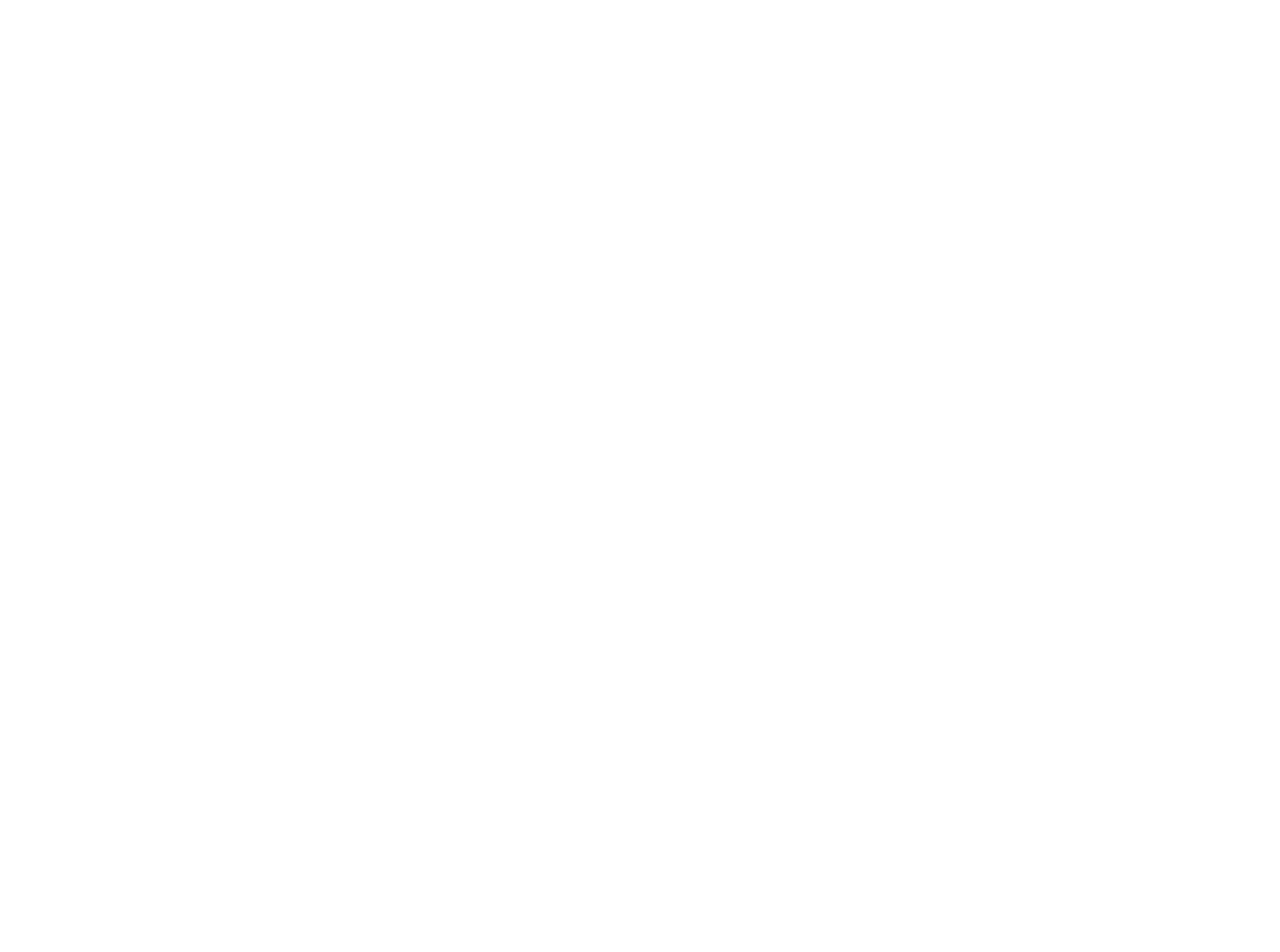
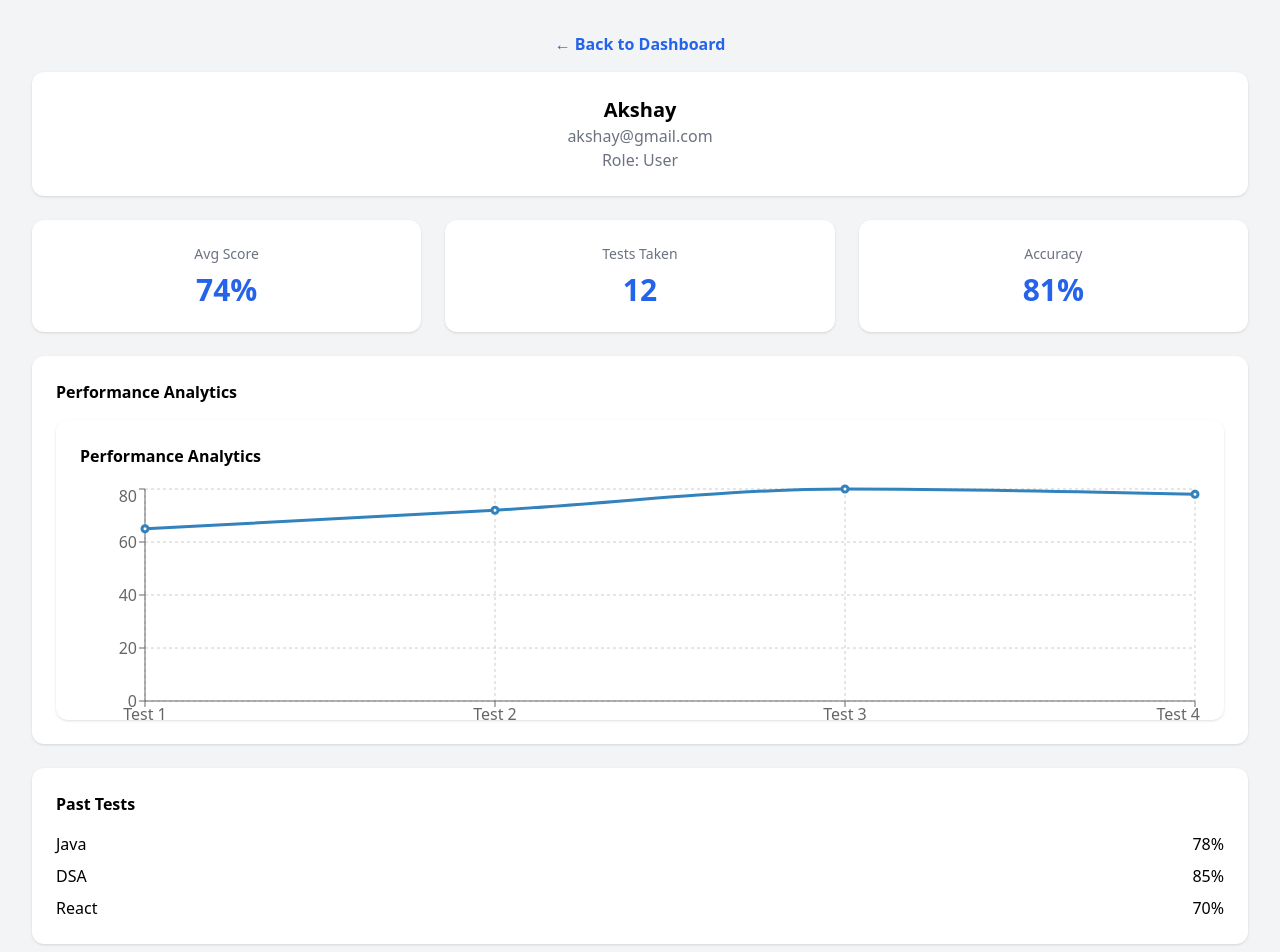
Before and after one commit to Akshay-Gupta10/OnlineAssessment, a React (Vite) app: page /profile in a window 1280 px wide. Before the commit this address had no page. Shown: the top 952 px of the page. Before the commit the page ends 800 px from the top, so only its background shows below. Built offline with nearby package versions, Linux system fonts and the light colour scheme.

Commit message:
Added the analytics of data for a user

```diff
--- a/src/App.jsx
+++ b/src/App.jsx
@@ -2,6 +2,7 @@
 import Login from "./auth/Login";
 import Register from "./auth/Register";
 import UserDashboard from "./pages/UserDashboard";
+import ProfilePage from "./pages/ProfilePage";
 
 function App() {
 
@@ -11,6 +12,7 @@
       <Route path="/register" element={<Register />} />
       <Route path="/login" element={<Login />} />
       <Route path="/dashboard" element={<UserDashboard/>}/>
+      <Route path="/profile" element={<ProfilePage/>}/>
       </Routes>
   )
 }
--- /dev/null
+++ b/src/components/AnalyticsChart.jsx
@@ -0,0 +1,34 @@
+import {
+  LineChart,
+  Line,
+  XAxis,
+  YAxis,
+  CartesianGrid,
+  Tooltip,
+  ResponsiveContainer
+} from "recharts";
+
+const data = [
+  { test: "Test 1", score: 65 },
+  { test: "Test 2", score: 72 },
+  { test: "Test 3", score: 80 },
+  { test: "Test 4", score: 78 }
+];
+
+export default function AnalyticsChart() {
+  return (
+    <div className="bg-white rounded-xl shadow p-6 h-[300px]">
+      <h3 className="font-semibold mb-4">Performance Analytics</h3>
+
+      <ResponsiveContainer width="100%" height="100%">
+        <LineChart data={data}>
+          <CartesianGrid strokeDasharray="3 3" />
+          <XAxis dataKey="test" />
+          <YAxis />
+          <Tooltip />
+          <Line type="monotone" dataKey="score" strokeWidth={3} />
+        </LineChart>
+      </ResponsiveContainer>
+    </div>
+  );
+}
--- /dev/null
+++ b/src/components/StatCard.jsx
@@ -0,0 +1,8 @@
+export default function StatCard({ title, value }) {
+  return (
+    <div className="bg-white rounded-xl shadow p-6 text-center">
+      <p className="text-gray-500 text-sm">{title}</p>
+      <h2 className="text-3xl font-bold text-blue-600 mt-2">{value}</h2>
+    </div>
+  );
+}
--- /dev/null
+++ b/src/pages/ProfilePage.jsx
@@ -0,0 +1,56 @@
+import { useNavigate } from "react-router-dom";
+import AnalyticsChart from "../components/AnalyticsChart";
+import StatCard from "../components/StatCard";
+
+export default function ProfilePage() {
+  const navigate = useNavigate();
+
+  return (
+    <div className="min-h-screen bg-gray-100 p-8">
+
+      {/* Back Button */}
+        <button
+            onClick={() => navigate("/dashboard")}
+            className="block mx-auto z-50 mb-4 text-blue-600 font-semibold"
+        >
+            ← Back to Dashboard
+        </button>
+
+        {/* Profile Card */}
+        <div className="text-center bg-white p-6 rounded-xl shadow mb-6">
+            <h2 className="text-xl font-bold">Akshay</h2>
+            <p className="text-gray-500">akshay@gmail.com</p>
+            <p className="text-gray-500">Role: User</p>
+        </div>
+
+        {/* Stats */}
+        <div className="grid grid-cols-1 md:grid-cols-3 gap-6 mb-6">
+            <StatCard title="Avg Score" value="74%" />
+            <StatCard title="Tests Taken" value="12" />
+            <StatCard title="Accuracy" value="81%" />
+        </div>
+
+        {/* Analytics */}
+        <div className="bg-white p-6 rounded-xl shadow mb-6">
+            <h3 className="font-semibold mb-4">Performance Analytics</h3>
+            <AnalyticsChart />
+        </div>
+
+        {/* Past Tests */}
+        <div className="bg-white p-6 rounded-xl shadow">
+            <h3 className="font-semibold mb-4">Past Tests</h3>
+            <ul className="space-y-2">
+            <li className="flex justify-between">
+                <span>Java</span><span>78%</span>
+            </li>
+            <li className="flex justify-between">
+                <span>DSA</span><span>85%</span>
+            </li>
+            <li className="flex justify-between">
+                <span>React</span><span>70%</span>
+            </li>
+            </ul>
+        </div>
+    </div>
+  );
+}
--- a/src/pages/UserDashboard.jsx
+++ b/src/pages/UserDashboard.jsx
@@ -1,5 +1,5 @@
 import Navbar from "../components/Navbar";
-import TestCard from "../components/Testcard";
+import TestCard from "../components/TestCard";
 
 export default function UserDashboard() {
   return (
@@ -8,7 +8,7 @@
       <Navbar />
 
        <div className="flex-1 p-8 overflow-y-auto">
-        <h2 className="text-xl font-bold mb-4">
+        <h2 className="text-xl font-bold mb-4 text-center">
           Available Tests
         </h2>
 
```
